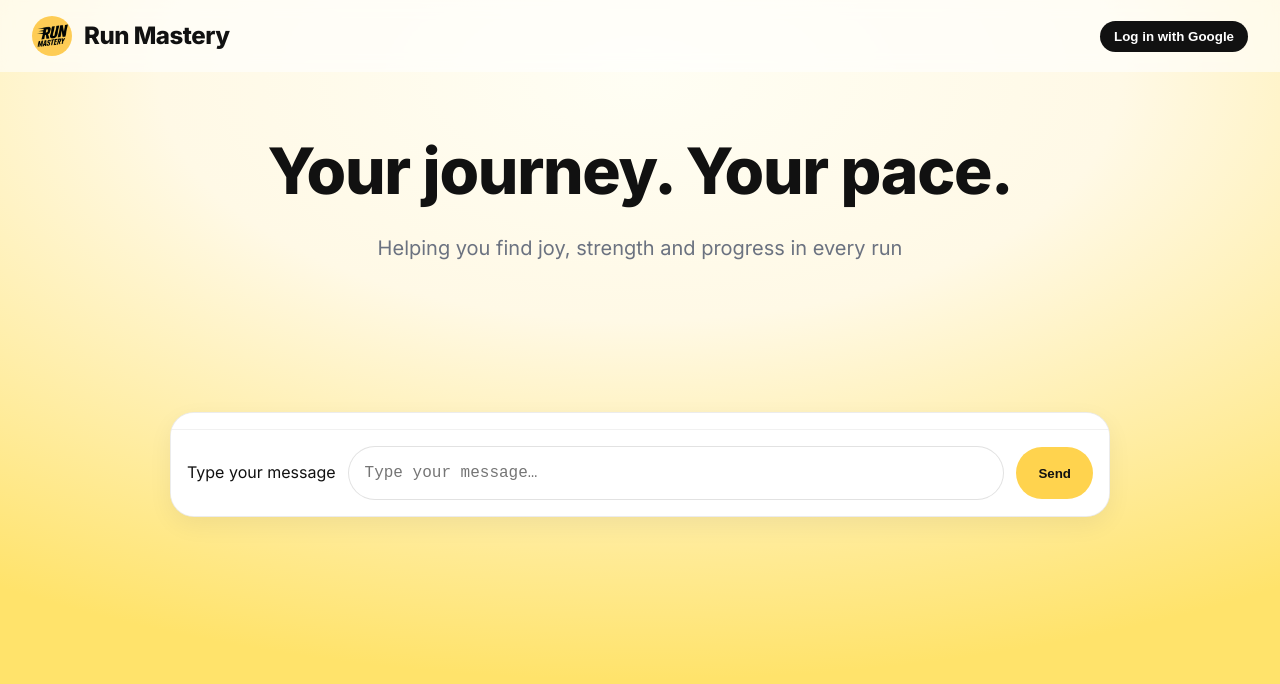
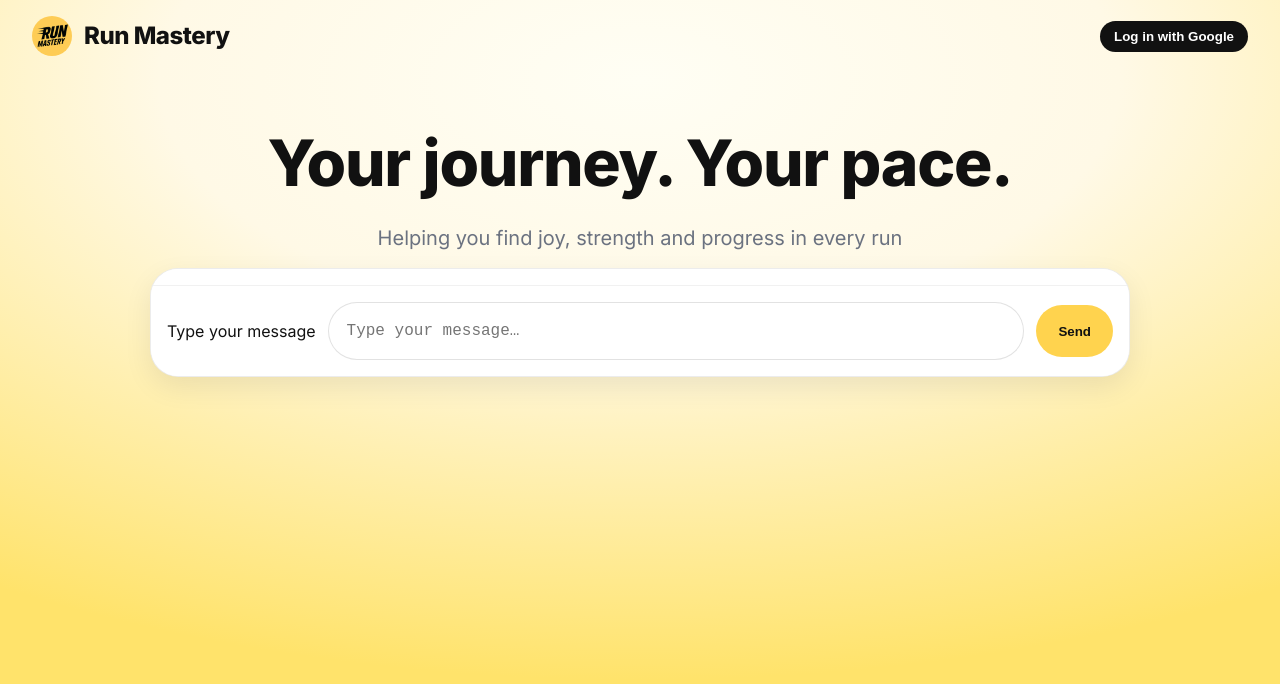
Before and after one commit to runmasteryking/Chat, a website with bundled scripts: page index.html in a window 1280 px wide. Built offline with nearby package versions, Linux system fonts and the light colour scheme; no server answers.

Commit message:
Update styles.css

```diff
--- a/styles.css
+++ b/styles.css
@@ -12,7 +12,7 @@
 
   --radius-sm: 8px;
   --radius-md: 16px;
-  --radius-lg: 32px;
+  --radius-lg: 28px;         /* lite tajtare än 32 för Lovable-look */
   --radius-pill: 9999px;
 
   --space-2: 8px;
@@ -41,17 +41,18 @@ html, body {
   background: radial-gradient(1200px 600px at 50% 10%, #fffef4 0%, var(--clr-bg-end) 40%, var(--clr-bg-start) 100%);
 }
 
-/* Sticky header med lätt glas */
+/* ─────────────────────────────────────────────────────────
+   Header – helt transparent, överlagrad
+──────────────────────────────────────────────────────────*/
 header {
-  position: sticky;
-  top: 0;
+  position: absolute;               /* <— över bakgrunden */
+  inset: 0 0 auto 0;
   z-index: 100;
   display: flex;
   justify-content: space-between;
   align-items: center;
   padding: var(--space-4) var(--space-8);
-  background: rgba(255,255,255,0.6);
-  backdrop-filter: blur(8px);
+  background: transparent;          /* <— ingen glas/blur */
 }
 
 /* Brand */
@@ -68,19 +69,19 @@ header {
 #loginBtn:hover, #userName:hover { opacity: .9; }
 
 /* ─────────────────────────────────────────────────────────
-   Hero layout (Lovable-känsla)
-   .intro + .chat-container bildar en centrerad “fold”
+   Hero layout – tightare och högre upp (Lovable-känsla)
 ──────────────────────────────────────────────────────────*/
 body > .intro,
 body > .chat-container {
-  /* gör dessa två till ett centrerat block tillsammans */
   display: grid;
   justify-items: center;
 }
 
+/* Tryck upp rubrik mot mitten och minska luft till chatten */
 .intro {
-  min-height: calc(50vh - 60px); /* trycker ned mot mitten */
-  padding: var(--space-12) var(--space-4) var(--space-6);
+  /* placera runt 40–45vh så chatten hamnar nära rubriken */
+  padding-top: clamp(72px, 14vh, 120px);
+  padding-bottom: 8px;               /* <— mindre luft */
   text-align: center;
 }
 
@@ -88,8 +89,8 @@ body > .chat-container {
 .intro h1 {
   font-weight: 800;
   letter-spacing: -0.02em;
-  font-size: clamp(32px, 6vw, 64px);
-  margin-bottom: 10px;
+  font-size: clamp(36px, 6vw, 64px);
+  margin-bottom: 8px;                /* <— tajtare */
 }
 
 /* Mjukare underrubrik */
@@ -99,26 +100,27 @@ body > .chat-container {
 }
 
 /* ─────────────────────────────────────────────────────────
-   Chat-wrapper: stor, centrerad, luftig
+   Chat-wrapper – bredare, rundare, mer “card”
 ──────────────────────────────────────────────────────────*/
 .chat-container {
   width: 100%;
+  margin-top: 6px;                   /* <— nästan ingen luft från rubrik */
   padding: 0 var(--space-4) var(--space-12);
 }
 
 #chat-wrapper {
-  width: min(940px, 92vw);              /* bredare som Lovable */
+  width: min(980px, 92vw);           /* <— bredare */
   margin: 0 auto;
   background: var(--clr-white);
   border: 1px solid rgba(17,17,17,.08);
-  border-radius: 24px;
-  box-shadow: 0 8px 24px rgba(0,0,0,0.06);
+  border-radius: var(--radius-lg);   /* 28px */
+  box-shadow: 0 10px 28px rgba(0,0,0,0.08);
   display: flex;
   flex-direction: column;
   overflow: hidden;
 }
 
-/* I “landing”-läget vill vi att input känns som huvudkomponent */
+/* Meddelanden (kan döljas initialt om du vill) */
 #messages {
   display: flex;
   flex-direction: column;
@@ -144,7 +146,7 @@ body > .chat-container {
 .message.user { align-self: flex-end; background: #fff; border: 1px solid rgba(0,0,0,.06); }
 .message.bot  { align-self: flex-start; background: #FFF6BF; }
 
-/* Input-area – stor, luftig, rundad */
+/* Input-området – pill, stort och centralt fokus */
 #input-area {
   display: flex; align-items: center; gap: var(--space-3);
   padding: var(--space-4);
@@ -155,9 +157,9 @@ body > .chat-container {
 textarea {
   flex: 1;
   font-size: 16px;
-  padding: 14px 16px;
+  padding: 16px 18px;                /* lite högre */
   border: 1px solid rgba(17,17,17,.12);
-  border-radius: 9999px;               /* Lovable-pill */
+  border-radius: var(--radius-pill);  /* riktigt pill */
   resize: none; overflow: hidden; line-height: 1.5;
   transition: box-shadow .15s, border-color .15s;
   background: #fff;
@@ -168,12 +170,12 @@ textarea:focus {
   box-shadow: 0 0 0 4px rgba(255, 211, 78, .25);
 }
 
-/* Skicka-knapp – rund, kompakt */
+/* Skicka-knapp – rund och kompakt */
 #sendBtn {
   height: 52px;
   padding: 0 22px;
   border: 0;
-  border-radius: 9999px;
+  border-radius: var(--radius-pill);
   background: var(--clr-primary);
   color: #111;
   font-weight: 700;
@@ -183,12 +185,12 @@ textarea:focus {
 #sendBtn:hover { filter: brightness(0.98); }
 #sendBtn:active { transform: translateY(1px); }
 
-/* Option-knappar (agentval etc) */
+/* Option-knappar */
 .option-button {
   background: #fff;
   color: #111;
   border: 1px solid rgba(17,17,17,.12);
-  border-radius: 9999px;
+  border-radius: var(--radius-pill);
   padding: 8px 14px;
   font-weight: 600;
   cursor: pointer;
@@ -201,6 +203,6 @@ textarea:focus {
 ──────────────────────────────────────────────────────────*/
 @media (max-width: 640px) {
   .brand-logo { width: 36px; height: 36px; }
-  #chat-wrapper { width: min(100%, 94vw); border-radius: 18px; }
+  #chat-wrapper { width: min(100%, 94vw); border-radius: 22px; }
   #sendBtn { height: 48px; padding: 0 18px; }
 }
```
